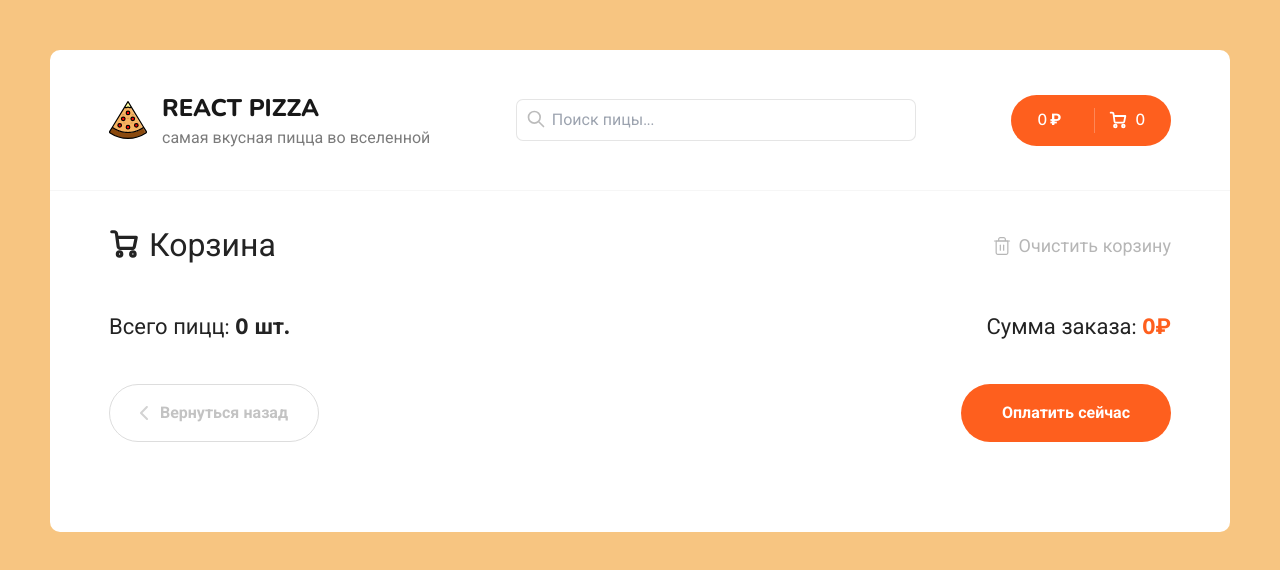
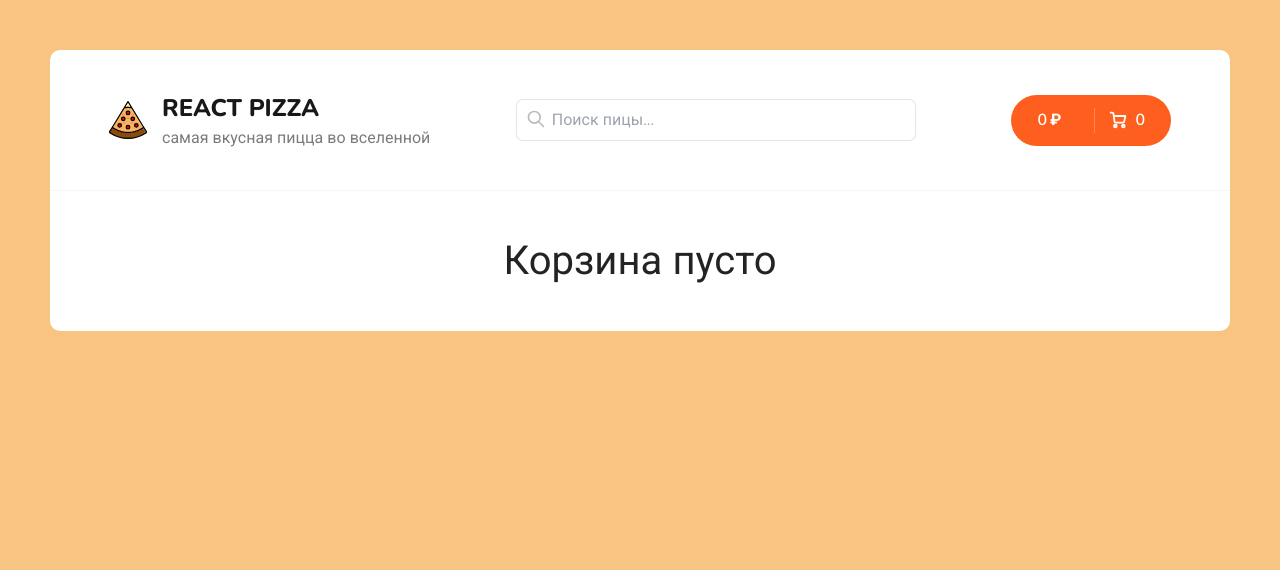
Before and after one commit to Bahram101/pizza-typescript, a React (Create React App) app: page /cart in a window 1280 px wide. Shown: the top 570 px of the page. Built offline with nearby package versions, Linux system fonts and the light colour scheme.

Commit message:
added AsyncThunk

```diff
--- a/package.json
+++ b/package.json
@@ -17,6 +17,7 @@
     "react": "^18.2.0",
     "react-content-loader": "^6.2.1",
     "react-dom": "^18.2.0",
+    "react-icons": "^4.8.0",
     "react-paginate": "^8.2.0",
     "react-redux": "^8.0.5",
     "react-router-dom": "^6.10.0",
--- a/src/components/PizzaBlock/index.jsx
+++ b/src/components/PizzaBlock/index.jsx
@@ -1,12 +1,12 @@
 import { useState } from "react";
 import { useSelector, useDispatch } from "react-redux";
 import { addItem } from "../../redux/slices/cartSlice";
+
 
 const PizzaBlock = ({ id, title, price, imageUrl, sizes, types }) => {
   const [activeType, setActiveType] = useState(0);
   const [activeSize, setActiveSize] = useState(0);
   const typeNames = ["Тонкое", "Традиционное"];
-  const { items } = useSelector((state) => state.cart);
   const dispatch = useDispatch();
   const cartItem = useSelector((state) =>
     state.cart.items.find((obj) => obj.id === id)
@@ -22,7 +22,7 @@ const PizzaBlock = ({ id, title, price, imageUrl, sizes, types }) => {
         price,
         imageUrl,
         type: typeNames[activeType],
-        size: activeSize,
+        size: sizes[activeSize],
       })
     );
   };
--- a/src/pages/Cart.jsx
+++ b/src/pages/Cart.jsx
@@ -1,104 +1,41 @@
 import { useDispatch, useSelector } from "react-redux";
 import { Link } from "react-router-dom";
-import { addItem, clearItems, removeItem } from "../redux/slices/cartSlice";
+import { clearItems } from "../redux/slices/cartSlice";
 import CartItem from "../components/CartItem";
+import { FcFullTrash } from "react-icons/fc";
+import { IoMdCart } from "react-icons/io";
+import { HiOutlineChevronLeft } from "react-icons/hi";
 
 const Cart = () => {
   const { items, totalPrice, totalCount } = useSelector((state) => state.cart);
-  const dispatch = useDispatch()
-  console.log(items, totalPrice);
+  const dispatch = useDispatch();
 
-  const onClickClearCart = ()=>{
-    dispatch(clearItems())
+  const onClickClearCart = () => {
+    if (window.confirm("Вы точно хотите очистин корзину?")) {
+      dispatch(clearItems());
     }
+  };
 
-  const onClickPlus = (obj)=>{
-    dispatch(addItem(obj))
-  }
-  const onClickMinus = (obj)=>{
-    dispatch(removeItem(obj))
-  }
+  console.log('items',items)
 
   return (
     <div className="container container--cart">
+      {items.length === 0 ? (
+        <h1 style={{textAlign:'center', fontSize: 40}}>Корзина пусто</h1>
+      ) : (
         <div className="cart">
           <div className="cart__top">
             <h2 className="content__title">
-            <svg
-              width="18"
-              height="18"
-              viewBox="0 0 18 18"
-              fill="none"
-              xmlns="http://www.w3.org/2000/svg"
-            >
-              <path
-                d="M6.33333 16.3333C7.06971 16.3333 7.66667 15.7364 7.66667 15C7.66667 14.2636 7.06971 13.6667 6.33333 13.6667C5.59695 13.6667 5 14.2636 5 15C5 15.7364 5.59695 16.3333 6.33333 16.3333Z"
-                stroke="white"
-                strokeWidth="1.8"
-                strokeLinecap="round"
-                strokeLinejoin="round"
-              ></path>
-              <path
-                d="M14.3333 16.3333C15.0697 16.3333 15.6667 15.7364 15.6667 15C15.6667 14.2636 15.0697 13.6667 14.3333 13.6667C13.597 13.6667 13 14.2636 13 15C13 15.7364 13.597 16.3333 14.3333 16.3333Z"
-                stroke="white"
-                strokeWidth="1.8"
-                strokeLinecap="round"
-                strokeLinejoin="round"
-              ></path>
-              <path
-                d="M4.78002 4.99999H16.3334L15.2134 10.5933C15.1524 10.9003 14.9854 11.176 14.7417 11.3722C14.4979 11.5684 14.1929 11.6727 13.88 11.6667H6.83335C6.50781 11.6694 6.1925 11.553 5.94689 11.3393C5.70128 11.1256 5.54233 10.8295 5.50002 10.5067L4.48669 2.82666C4.44466 2.50615 4.28764 2.21182 4.04482 1.99844C3.80201 1.78505 3.48994 1.66715 3.16669 1.66666H1.66669"
-                stroke="white"
-                strokeWidth="1.8"
-                strokeLinecap="round"
-                strokeLinejoin="round"
-              ></path>
-            </svg>
-            Корзина
+              <IoMdCart /> Корзина
             </h2>
             <div className="cart__clear">
-            <svg
-              width="20"
-              height="20"
-              viewBox="0 0 20 20"
-              fill="none"
-              xmlns="http://www.w3.org/2000/svg"
-            >
-              <path
-                d="M2.5 5H4.16667H17.5"
-                stroke="#B6B6B6"
-                strokeWidth="1.2"
-                strokeLinecap="round"
-                strokeLinejoin="round"
-              ></path>
-              <path
-                d="M6.66663 5.00001V3.33334C6.66663 2.89131 6.84222 2.46739 7.15478 2.15483C7.46734 1.84227 7.89127 1.66667 8.33329 1.66667H11.6666C12.1087 1.66667 12.5326 1.84227 12.8451 2.15483C13.1577 2.46739 13.3333 2.89131 13.3333 3.33334V5.00001M15.8333 5.00001V16.6667C15.8333 17.1087 15.6577 17.5326 15.3451 17.8452C15.0326 18.1577 14.6087 18.3333 14.1666 18.3333H5.83329C5.39127 18.3333 4.96734 18.1577 4.65478 17.8452C4.34222 17.5326 4.16663 17.1087 4.16663 16.6667V5.00001H15.8333Z"
-                stroke="#B6B6B6"
-                strokeWidth="1.2"
-                strokeLinecap="round"
-                strokeLinejoin="round"
-              ></path>
-              <path
-                d="M8.33337 9.16667V14.1667"
-                stroke="#B6B6B6"
-                strokeWidth="1.2"
-                strokeLinecap="round"
-                strokeLinejoin="round"
-              ></path>
-              <path
-                d="M11.6666 9.16667V14.1667"
-                stroke="#B6B6B6"
-                strokeWidth="1.2"
-                strokeLinecap="round"
-                strokeLinejoin="round"
-              ></path>
-            </svg>
-
-            <span onClick={onClickClearCart}>Очистить корзину</span>
+              <FcFullTrash />
+              <span onClick={onClickClearCart}> Очистить корзину</span>
             </div>
           </div>
           <div className="content__items">
             {items.map((item, index) => (
-            <CartItem key={index}/>
+              <CartItem key={index} {...item} />
             ))}
           </div>
           <div className="cart__bottom">
@@ -117,21 +54,7 @@ const Cart = () => {
                 to="/"
                 className="button button--outline button--add go-back-btn"
               >
-              <svg
-                width="8"
-                height="14"
-                viewBox="0 0 8 14"
-                fill="none"
-                xmlns="http://www.w3.org/2000/svg"
-              >
-                <path
-                  d="M7 13L1 6.93015L6.86175 1"
-                  stroke="#D3D3D3"
-                  strokeWidth="1.5"
-                  strokeLinecap="round"
-                  strokeLinejoin="round"
-                ></path>
-              </svg>
+                <HiOutlineChevronLeft />
 
                 <span>Вернуться назад</span>
               </Link>
@@ -141,6 +64,7 @@ const Cart = () => {
             </div>
           </div>
         </div>
+      )}
     </div>
   );
 };
--- /dev/null
+++ b/src/redux/slices/pizzaSlice.js
@@ -0,0 +1,47 @@
+import { createSlice, createAsyncThunk } from "@reduxjs/toolkit";
+import axios from "axios";
+
+export const fetchPizzas = createAsyncThunk(
+  "pizza/fetchPizzasStatus",
+  async (params) => {
+    const { sortBy, order, category, search, currentPage } = params;
+    const { data } = await axios.get(
+      `https://629dc2ffc6ef9335c0a5514c.mockapi.io/items?${category}&sortBy=${sortBy}&order=${order}${search}&page=${currentPage}&limit=4`
+    );
+    // console.log("data", data);
+    return data;
+  }
+);
+
+const initialState = {
+  items: [],
+  status: 'loading'
+};
+
+export const pizzaSlice = createSlice({
+  name: "pizza",
+  initialState,
+  reducers: {
+    setPizzas: (state, action) => {
+      state.categoryId = action.payload;
+    },
+  },
+  extraReducers: {
+    [fetchPizzas.pending]: (state) => {
+      state.items = [];
+      state.status = "loading";
+    },
+    [fetchPizzas.fulfilled]: (state, action) => {
+      state.items = action.payload;
+      state.status = "success";
+    },
+    [fetchPizzas.rejected]: (state, action) => {
+      state.items = [];
+      state.status = "error";
+    },
+  },
+});
+
+export const { setPizzas } = pizzaSlice.actions;
+
+export default pizzaSlice.reducer;
--- a/src/redux/store.js
+++ b/src/redux/store.js
@@ -1,10 +1,12 @@
 import { configureStore } from "@reduxjs/toolkit";
 import filterReducer from "./slices/filterSlice";
 import cartReducer from "./slices/cartSlice";
+import pizzasReducer from "./slices/pizzaSlice";
 
 export const store = configureStore({
   reducer: {
     filter: filterReducer,
     cart: cartReducer,
+    pizzas: pizzasReducer,
   },
 });
--- a/src/scss/app.scss
+++ b/src/scss/app.scss
@@ -1,25 +1,23 @@
 // @import './fonts.scss';
-@import './variables.scss';
-@import './libs/normalize.scss';
+@import "./variables.scss";
+@import "./libs/normalize.scss";
 
-@import './components/all.scss';
+@import "./components/all.scss";
 
 body {
   background-color: $background;
-
 }
 
 .wrapper {
   width: calc(100vw - 100px);
   height: 100%;
   background-color: #fff;
-  margin:  auto;
+  margin: auto;
   border-radius: 10px;
   max-width: 1400px;
-  @media(max-width: 730px){
+  @media (max-width: 730px) {
     width: calc(100vw - 50px);
   }
-
 }
 
 .content {
@@ -35,13 +33,13 @@ body {
     grid-template-rows: repeat(1, 1fr);
     grid-column-gap: 20px;
     grid-row-gap: 20px;
-    @media (max-width: 1400px){
+    @media (max-width: 1400px) {
       grid-template-columns: repeat(3, 1fr);
     }
-    @media(max-width: 1060px){
+    @media (max-width: 1060px) {
       grid-template-columns: repeat(2, 1fr);
     }
-    @media(max-width: 730px){
+    @media (max-width: 730px) {
       grid-template-columns: repeat(1, 1fr);
     }
   }
@@ -50,10 +48,10 @@ body {
     display: flex;
     align-items: center;
     justify-content: space-between;
-    @media(max-width:1295px){
+    @media (max-width: 1295px) {
       display: flex;
       flex-direction: column;
-      .categories{
+      .categories {
         margin-bottom: 20px;
         width: 100%;
       }
@@ -207,33 +205,21 @@ body {
       width: 4%;
 
       .button {
-        border-color: darken($color: $gray-line, $amount: 10);
-      }
-
-      svg {
-        transform: rotate(45deg);
-
-        path {
-          fill: darken($color: $gray-line, $amount: 15);
-        }
-      }
-
-      .button {
-        svg {
-          width: 11.5px;
-          height: 11.5px;
-          position: relative;
-        }
-        &:hover,
-        &:active {
-          border-color: darken($color: $gray-line, $amount: 80);
-          background-color: darken($color: $gray-line, $amount: 80);
+        &:hover {
+          background-color: black;
+          border-color: black;
+          svg {
+            path {
+              stroke: #fff;
+              width: 3px;
+            }
+          }
         }
       }
     }
   }
 
-  .content__items{
+  .content__items {
     display: block;
   }
 
@@ -264,7 +250,7 @@ body {
         display: flex;
         align-items: center;
         justify-content: center;
-        width: 210px;
+        // width: 210px;
 
         border-color: darken($color: $gray-line, $amount: 10);
 
@@ -281,6 +267,11 @@ body {
           span {
             color: $gray-line;
           }
+          svg{
+            path{
+              stroke:white;
+            }
+          }
         }
 
         svg {
@@ -288,6 +279,7 @@ body {
           path {
             fill: transparent;
             stroke-width: 2;
+            stroke:gray;
           }
         }
       }
```
Also changed, not shown: src/components/CartItem.jsx (+34 -62 lines), src/pages/Home.jsx (+24 -18 lines), src/redux/slices/cartSlice.js (+26 -10 lines), 2 other files (tests, documents, lock files or other folders). Lines whose indentation alone changed are shown as unchanged.
